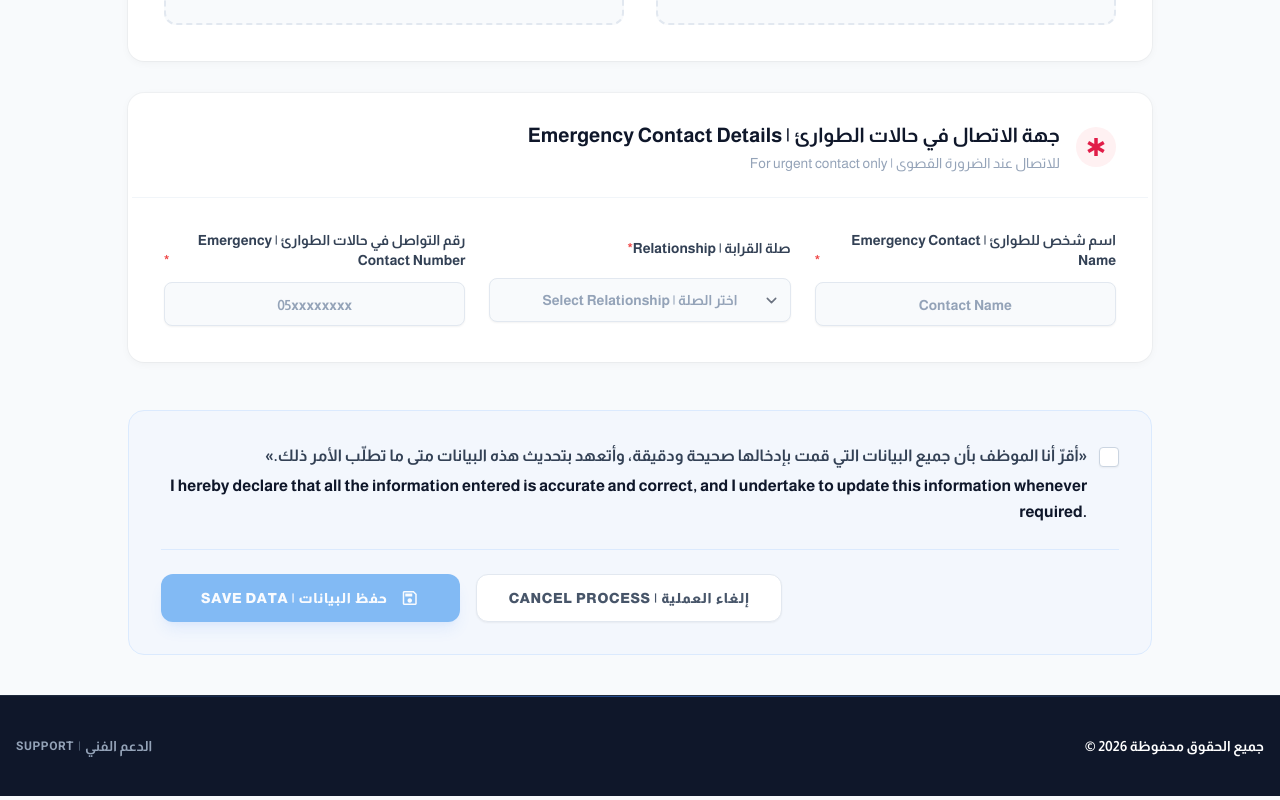
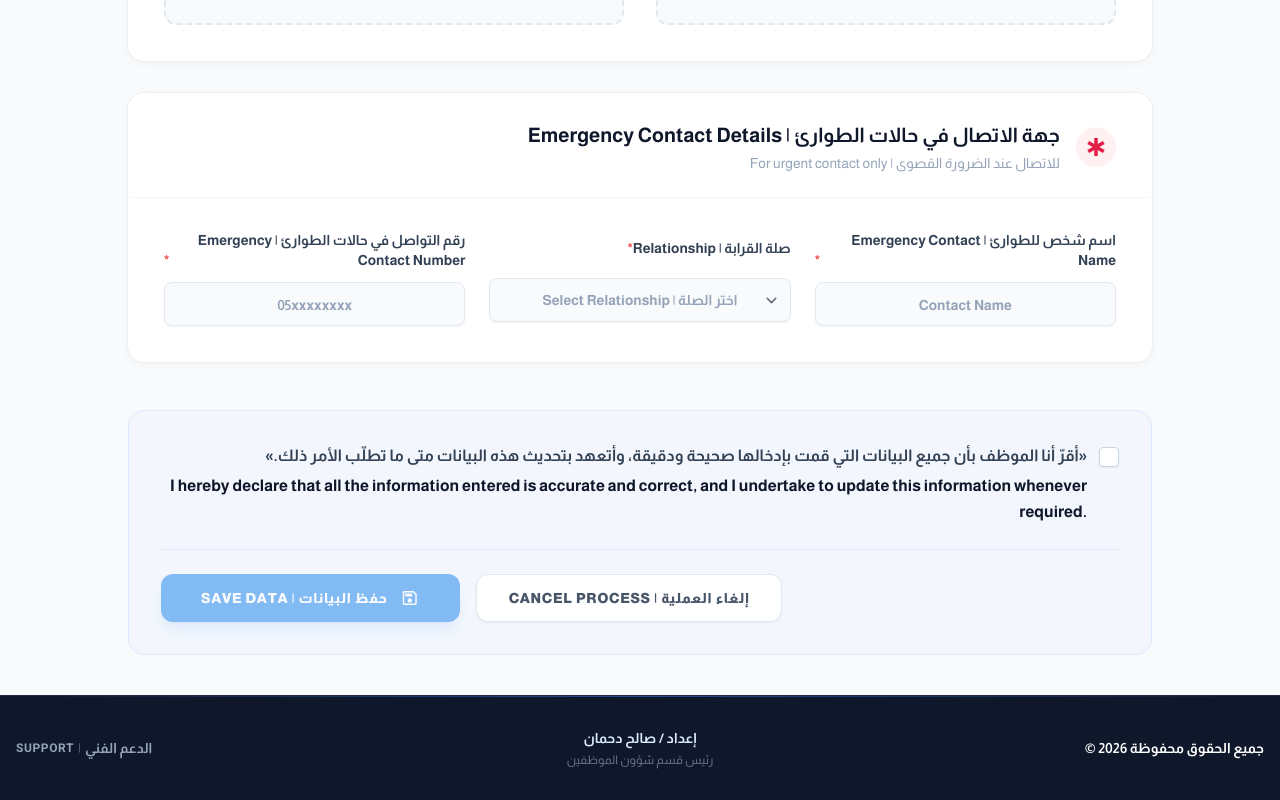
Before and after one commit to privatep88/Employee-Information-System, a React (Vite) app: page / in a window 1280 px wide. Shown: the part 2399-3199 px from the top of the page. Built offline with nearby package versions, Linux system fonts and the light colour scheme.

Commit message:
fix(styles): Improve date input centering and footer layout
Adjusts CSS for date input elements to ensure proper centering across Webkit browsers. Also refactors the footer component to include centered developer credits and reorder elements for better layout consistency on various screen sizes.

```diff
--- a/components/Layout/Footer.tsx
+++ b/components/Layout/Footer.tsx
@@ -4,21 +4,27 @@ const Footer: React.FC = () => {
   const currentYear = new Date().getFullYear();
 
   return (
-    <footer className="mt-auto w-full bg-slate-900 border-t border-slate-800 text-slate-300 py-10 relative overflow-hidden font-sans print:hidden">
+    <footer className="mt-auto w-full bg-slate-900 border-t border-slate-800 text-slate-300 py-8 relative overflow-hidden font-sans print:hidden">
       {/* Decorative Top Line matching Header accent */}
       <div className="absolute top-0 left-0 w-full h-px bg-gradient-to-r from-transparent via-blue-500/50 to-transparent"></div>
 
       <div className="container mx-auto px-4 flex flex-col md:flex-row justify-between items-center gap-6 relative z-10">
 
         {/* Copyright Section */}
-        <div className="text-center md:text-start flex flex-col gap-1">
+        <div className="text-center md:text-start flex flex-col gap-1 md:w-1/3">
              <p className="font-bold text-white text-sm">
               جميع الحقوق محفوظة {currentYear} ©
             </p>
         </div>
 
+        {/* Center Credits */}
+        <div className="flex flex-col items-center justify-center text-center md:w-1/3 order-3 md:order-2">
+            <p className="text-sm font-bold text-blue-100">إعداد / صالح دحمان</p>
+            <p className="text-xs text-slate-500 mt-1">رئيس قسم شؤون الموظفين</p>
+        </div>
+
         {/* Links Section */}
-        <div className="flex flex-wrap justify-center gap-4 md:gap-8 text-sm">
+        <div className="flex flex-wrap justify-center md:justify-end gap-4 md:gap-8 text-sm md:w-1/3 order-2 md:order-3">
           <a href="#" className="text-slate-400 hover:text-white transition-colors font-semibold flex items-center gap-1 group">
              <span className="group-hover:translate-y-px transition-transform">الدعم الفني</span>
              <span className="text-slate-600">|</span>
--- a/index.html
+++ b/index.html
@@ -69,14 +69,18 @@
          display: block;
       }
 
-      /* Webkit specific centering for date inputs */
+      /* Webkit specific centering for date inputs - Force width 100% to ensure centering works */
       input[type="date"]::-webkit-date-and-time-value,
       input[type="month"]::-webkit-date-and-time-value,
       input[type="week"]::-webkit-date-and-time-value,
       input[type="time"]::-webkit-date-and-time-value,
       input[type="datetime-local"]::-webkit-date-and-time-value {
         text-align: center;
-        display: inline-block;
+        display: flex;
+        justify-content: center;
+        align-items: center;
+        width: 100%;
+        margin: 0 auto;
       }
 
       /* Hide default calendar icon in Chrome/Edge/Safari to use our custom one without overlap */
```
